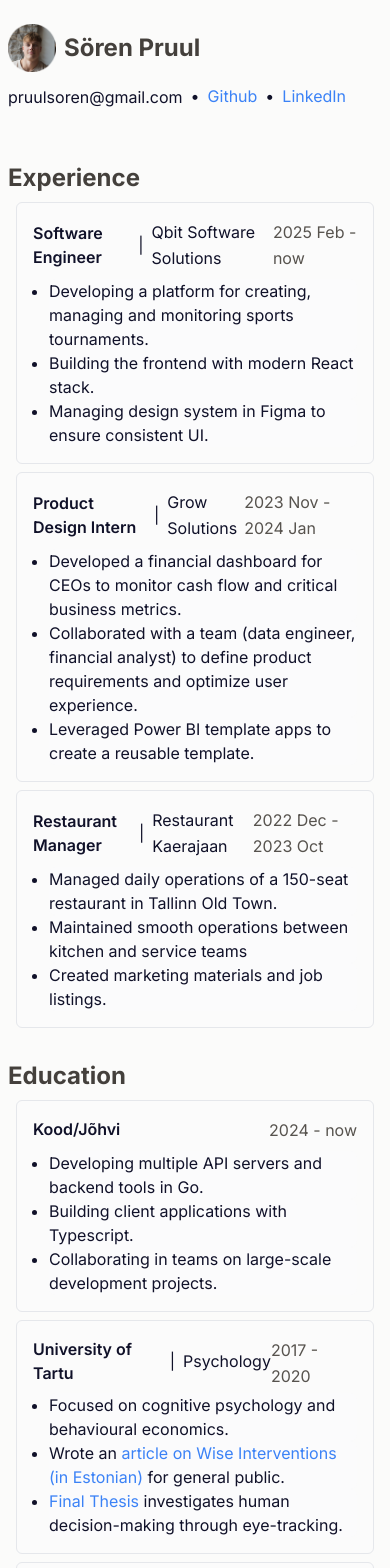
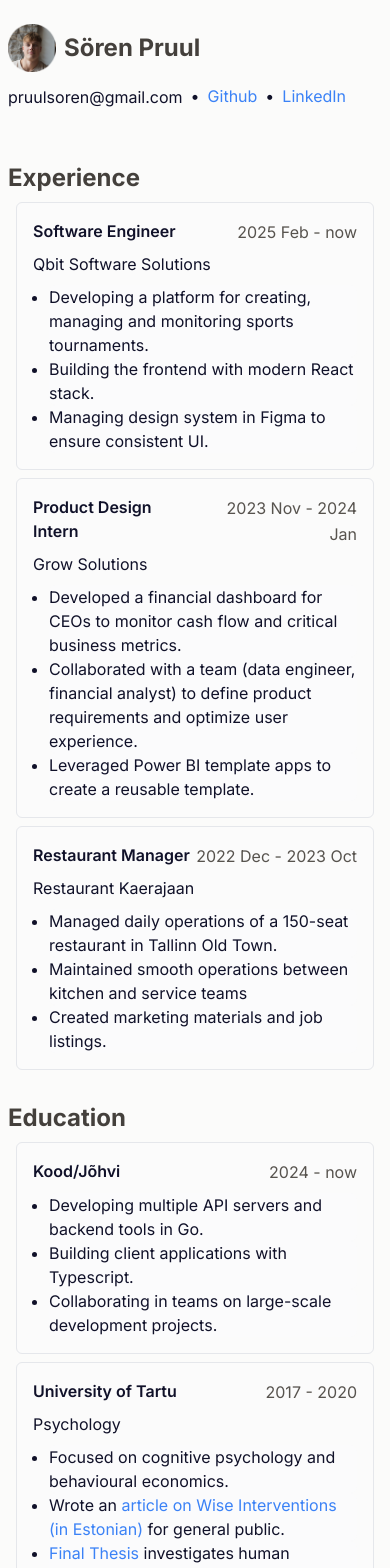
Before and after one commit to s9rka/resume, a React (Vite) app: page / in a window 390 px wide. Shown: the top 1568 px of the page. Built offline with nearby package versions, Linux system fonts and the light colour scheme.

Commit message:
small padding fixes

```diff
--- a/src/components/education/Education.jsx
+++ b/src/components/education/Education.jsx
@@ -10,7 +10,7 @@ export const Education = () => {
         <li>
           <div className="flex justify-between pb-2">
             <h3>Kood/Jõhvi</h3>
-            <p className="text-stone-600">2024 - {t("now")}</p>
+            <p className="text-stone-600 text-right">2024 - {t("now")}</p>
           </div>
           <ul className="pl-4">
             <li className="bullet">
@@ -26,10 +26,12 @@ export const Education = () => {
         </li>
         <li>
           <div className="flex justify-between">
-            <div className="flex gap-2 items-center pb-2">
-              <h3>{t("University of Tartu")}</h3> |<p>{t("Psychology")}</p>
+            <div className="pb-2 flex gap-2 md:items-center flex-col md:flex-row  ">
+              <h3>{t("University of Tartu")}</h3>{" "}
+              <p className="hidden md:block">|</p>
+              <p>{t("Psychology")}</p>
             </div>
-            <p className="text-stone-600">2017 - 2020</p>
+            <p className="text-stone-600 text-right">2017 - 2020</p>
           </div>
           <ul className="pl-4">
             <li className="bullet">
@@ -59,7 +61,7 @@ export const Education = () => {
         <li>
           <div className="flex justify-between">
             <h3>{t("Tallinn French School")}</h3>
-            <p className="text-stone-600">2005 - 2017</p>
+            <p className="text-stone-600 text-right">2005 - 2017</p>
           </div>
           <p>{t("Primary and Secondary school")}</p>
         </li>
--- a/src/components/experience/Experience.jsx
+++ b/src/components/experience/Experience.jsx
@@ -11,11 +11,12 @@ const WorkExperience = () => {
       <ul className="p-2 flex flex-col gap-2">
         <li>
           <div className="flex justify-between pb-2">
-            <div className="flex gap-2 items-center ">
-              <h3>{t("Software Engineer")}</h3> |{" "}
+            <div className="flex gap-2 md:items-center flex-col md:flex-row  ">
+              <h3>{t("Software Engineer")}</h3>{" "}
+              <p className="hidden md:block">|</p>
               <p className="">{t("Qbit Software Solutions")}</p>
             </div>
-            <p className="text-stone-600">
+            <p className="text-stone-600 text-right">
               2025 {t("Feb")} - {t("now")}
             </p>
           </div>
@@ -35,10 +36,11 @@ const WorkExperience = () => {
         </li>
         <li>
           <div className="flex justify-between pb-2">
-            <div className="flex gap-2 items-center ">
-              <h3>{t("Product Design Intern")}</h3> | <p>Grow Solutions</p>
+            <div className="flex gap-2 md:items-center flex-col md:flex-row  ">
+              <h3>{t("Product Design Intern")}</h3>{" "}
+              <p className="hidden md:block">|</p> <p>Grow Solutions</p>
             </div>
-            <p className="text-stone-600">
+            <p className="text-stone-600 text-right">
               2023 {t("Nov")} - 2024 {t("Jan")}
             </p>
           </div>
@@ -62,11 +64,12 @@ const WorkExperience = () => {
         </li>
         <li>
           <div className="flex justify-between pb-2">
-            <div className="flex gap-2 items-center ">
-              <h3>{t("Restaurant Manager")}</h3> |
+            <div className="flex gap-2 md:items-center flex-col md:flex-row  ">
+              <h3>{t("Restaurant Manager")}</h3>{" "}
+              <p className="hidden md:block">|</p>
               <p className="">{t("Restaurant Kaerajaan")}</p>
             </div>
-            <p className="text-stone-600">
+            <p className="text-stone-600 text-right">
               2022 {t("Dec")} - 2023 {t("Oct")}
             </p>
           </div>
@@ -85,7 +88,6 @@ const WorkExperience = () => {
               {t("Created marketing materials and job listings.")}
             </li>
           </ul>
-
         </li>
       </ul>
     </section>
--- a/src/locales/et/translation.json
+++ b/src/locales/et/translation.json
@@ -1,5 +1,5 @@
 {
-    "Work Experience": "Töökogemus",
+    "Experience": "Töökogemus",
     "Product Design Intern": "Tootedisaini praktikant",
     "Restaurant Manager": "Restorani juhataja",
     "Restaurant Kaerajaan": "Restoran Kaerajaan",
@@ -32,29 +32,30 @@
     "Article about the event": "Ilmunud artikkel ürituse kohta",
     "Aurelius legal services website": "Aurelius õigusabi koduleht",
     "My first full-stack project, made with React.": "Ehitatud Reactiga, esimene ametlikult lansseeritud veebiprojekt.",
-    "Article on Wise Interventions (in Estonian)": "Artikkel teemal 'Wise Interventions'",
+    "article on Wise Interventions (in Estonian)": "artikli teemal 'Wise Interventions'",
     "A cousin to 'nudging,' wise interventions target core beliefs to foster lasting changes in behavior and well-being. Small yet crucial shifts in perspective hold the potential for profound, cumulative impact.": "'Müksamise' sugulane, 'Wise Interventions' on praktiline psühholoogiliste muutuste esile kutsumise raamistik.",
     "Psychology": "Psühholoogia",
     "Behavioural Economics": "Käitumisökonoomika",
     "Developing a platform for creating, managing and monitoring sports tournaments.": "Arendame Eesti Lauatennise Liidule veebilehte ja platvormi võistluste läbi viimiseks ja jälgimiseks.",
     "Building the frontend with modern React stack.": "Minu töö on ehitada Reactil põhinev kasutajaliides kasutades modernseid frontend tehnoloogiaid nagu Tanstack Query ja Tanstack Router.",
     "Managing design system in Figma to ensure consistent UI.": "Figmas disainisüsteemi loomine ja haldamine ühtlase stiili tagamiseks.",
-    "Developed a financial dashboard for CEOs to monitor cash flow and critical business metrics.": "Lõime toote firma juhtidele ja finantsinimestele rahavoo ja muude oluliste ärinäitajate jälgimiseks.",
+    "Developed a financial dashboard for CEOs to monitor cash flow and critical business metrics.": "Arendasime toote firma juhtidele ja finantsinimestele rahavoo ja muude oluliste ärinäitajate jälgimiseks.",
     "Collaborated with a team (data engineer, financial analyst) to define product requirements and optimize user experience.": "Koostöös andmeinseneri ja finantsanalüütikuga määrasime toote nõuded ja optimeerisime kasutajakogemuse.",
     "Leveraged Power BI template apps to create a reusable template.": "Kasutasime Power BI Template App'i taaskasutatava raami loomiseks.",
     "Managed daily operations of a 150-seat restaurant in Tallinn Old Town.": "Juhtisin Tallinna Raekoja platsil asuva 150-kohalise restorani igapäevast tööd.",
     "Maintained smooth operations between kitchen and service teams": "Tagasin sujuva koostöö köögi- ja teenindusmeeskonna vahel.",
     "Created marketing materials and job listings.": "Koostasin turundusmaterjale ja viisin läbi tööintervjuusid.",
-    "Developing multiple API servers and backend tools in Go.": "Arendamas mitmeid API-servereid ja muid tööriistu põhiliselt Golangi, Javascripti ja Pythoniga.",
+    "Developing multiple API servers and backend tools in Go.": "Arendamas API-servereid ja muid tööriistu põhiliselt Golangi, Javascripti ja Pythoniga.",
     "Building client applications with Typescript.": "Ehitan kasutajaliideseid TypeScripti ja Reactiga.",
-    "Collaborating in teams on large-scale development projects.": "Töötame tiimides suuremahuliste projektide arendamisel, et simuleerida päris tarkvaraarenduse protsesse.",
-    "Focused on cognitive psychology and behavioural economics.": "Põhiline uurimishuvi kognitiivpsühholoogia ja käitumisökonoomika vastu.",
+    "Collaborating in teams on large-scale development projects.": "Arendame tiimides suuremahulisi projekte, pidades silmas tarkvaraarenduse parimaid praktikaid.",
+    "Focused on cognitive psychology and behavioural economics.": "Põhiline uurimishuvi kognitiivse psühholoogia ja käitumisökonoomika vastu.",
     "Wrote an": "Kirjutasin",
-    "for general public.": "tavalugejale",
+    "for general public.": "",
     "investigates human decision-making through eye-tracking.": "uurib inimeste otsustusprotsesse silmaseire abil",
     "Tech Stack": "Tehnoloogiad",
     "Programming languages": "Programmeerimiskeeled",
-    "Frontend development": "Kasutajaliideste arendus",
+    "Languages": "Keeled",
+    "Frontend development": "Frontend arendus",
     "Databases": "Andmebaasid",
     "Workflow tools": "Muud tööriistad",
     "English": "inglise",
@@ -62,7 +63,7 @@
     "Russian": "vene",
     "French": "prantsuse",
     "Other": "Muu",
-    "freelance web project": "esimene veebileht",
+    "freelance web project": "esimene tõeline veebiprojekt",
     "LLM prompting presentation for Jõhvi Gümnaasium": "Keelemudelite promptimise parimate tavade esitlus Jõhvi Gümnaasiumile",
     "LLM prompting presentation for Kood/Jõhvi sprinters": "Esitlus Keelemudelite kasutamisest õppimisel Kood/Jõhvi sprinteritele"
 }
--- a/src/main.jsx
+++ b/src/main.jsx
@@ -6,7 +6,6 @@ import { HashRouter } from 'react-router-dom'
 
 createRoot(document.getElementById("root")).render(
   <StrictMode>
-    {/* Remove the basename from HashRouter */}
     <HashRouter>
       <App />
     </HashRouter>
```
